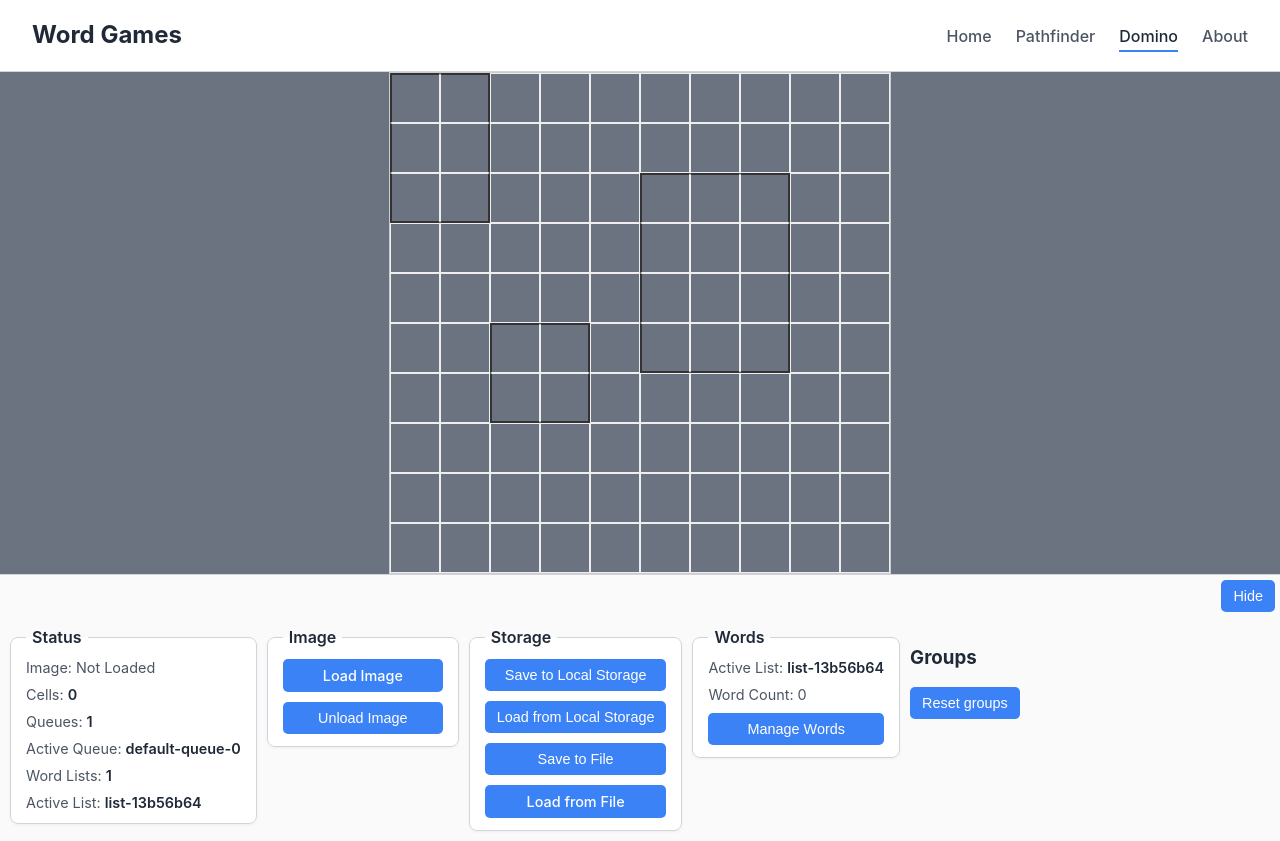
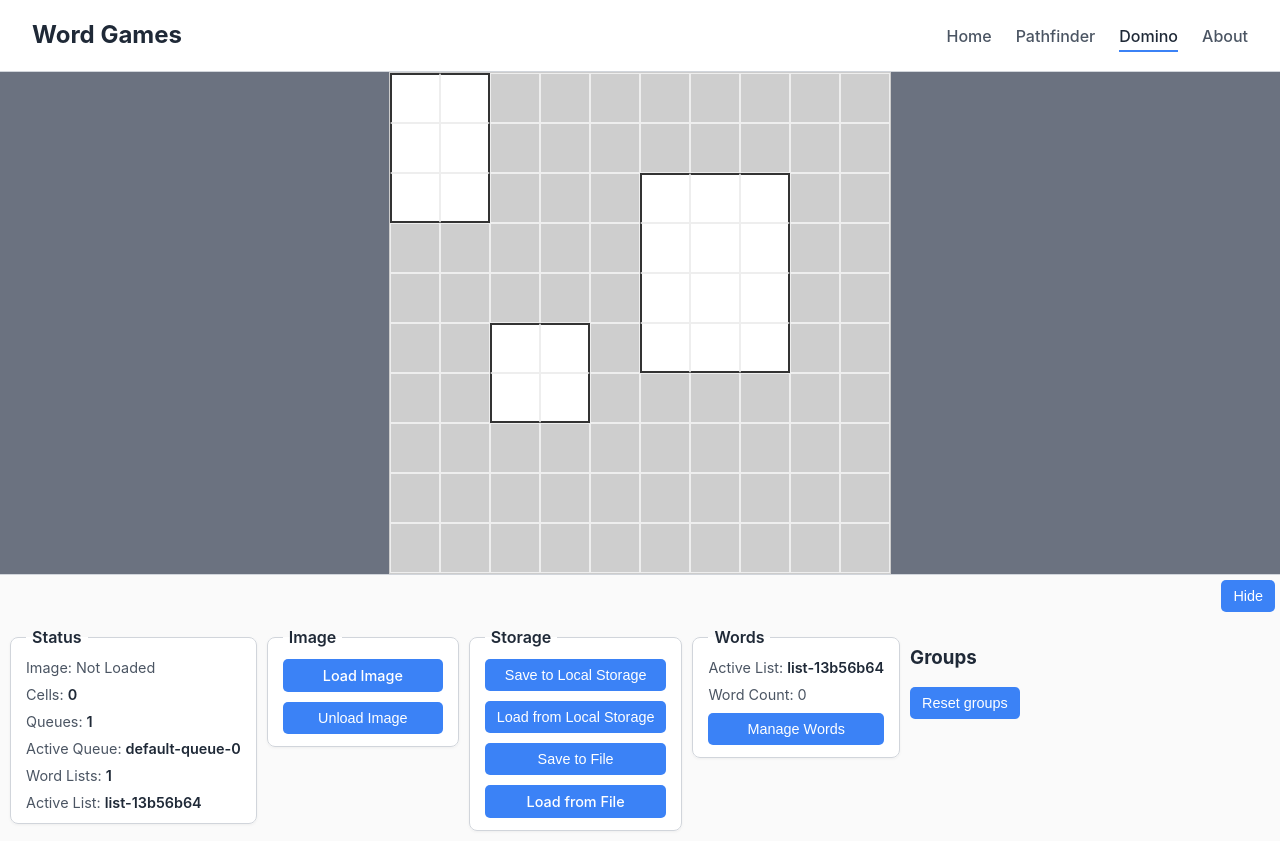
Before and after one commit to alcobased/puzzle-collection, a React (Vite) app: page /domino in a window 1280 px wide. Built offline with nearby package versions, Linux system fonts and the light colour scheme.

Commit message:
refactor: Use CSS classes for GridCell styling and update cell colors

```diff
--- /dev/null
+++ b/src/components/puzzles/domino/GridCell.css
@@ -0,0 +1,41 @@
+
+.grid-cell {
+  width: 50px;
+  height: 50px;
+  box-sizing: border-box;
+  display: flex;
+  justify-content: center;
+  align-items: center;
+  font-size: 1.2em;
+  font-weight: bold;
+  border: 1px solid #eee;
+  background-color: var(--cell-background);
+}
+
+.grid-cell.occupied {
+  background-color: var(--background-content);
+}
+
+.grid-cell.selected {
+  background-color: rgba(100, 100, 255, 0.4);
+}
+
+.grid-cell.selected.invalid {
+  background-color: rgba(255, 100, 100, 0.4);
+}
+
+.grid-cell.border-top {
+  border-top: 2px solid #333;
+}
+
+.grid-cell.border-bottom {
+  border-bottom: 2px solid #333;
+}
+
+.grid-cell.border-left {
+  border-left: 2px solid #333;
+}
+
+.grid-cell.border-right {
+  border-right: 2px solid #333;
+}
--- a/src/components/puzzles/domino/GridCell.jsx
+++ b/src/components/puzzles/domino/GridCell.jsx
@@ -5,6 +5,7 @@ import {
   startSelection,
   updateSelection,
 } from '../../../features/domino/dominoSlice';
+import './GridCell.css';
 
 const GridCell = ({ cellX, cellY, group, isSelected, isSelectionValid }) => {
   const dispatch = useDispatch();
@@ -17,51 +18,35 @@ const GridCell = ({ cellX, cellY, group, isSelected, isSelectionValid }) => {
     dispatch(updateSelection({ x: cellX, y: cellY }));
   };
 
-  let backgroundColor = 'transparent';
-  if (isSelected) {
-    backgroundColor = isSelectionValid
-      ? 'rgba(100, 100, 255, 0.3)' // Valid selection: light blue
-      : 'rgba(255, 100, 100, 0.3)'; // Invalid selection: light red
+  const classNames = ['grid-cell'];
+
+  if (group) {
+    classNames.push('occupied');
+    const { x: groupX, y: groupY, width: groupWidth, height: groupHeight } = group;
+    if (cellY === groupY) {
+      classNames.push('border-top');
+    }
+    if (cellY === groupY + groupHeight - 1) {
+      classNames.push('border-bottom');
+    }
+    if (cellX === groupX) {
+      classNames.push('border-left');
+    }
+    if (cellX === groupX + groupWidth - 1) {
+      classNames.push('border-right');
+    }
   }
 
-  const cellStyle = {
-    width: '50px',
-    height: '50px',
-    boxSizing: 'border-box',
-    display: 'flex',
-    justifyContent: 'center',
-    alignItems: 'center',
-    fontSize: '1.2em',
-    fontWeight: 'bold',
-    borderTop: '1px solid #eee',
-    borderBottom: '1px solid #eee',
-    borderLeft: '1px solid #eee',
-    borderRight: '1px solid #eee',
-    backgroundColor,
-  };
-
-  if (group) {
-    const { x: groupX, y: groupY, width: groupWidth, height: groupHeight } = group;
-    const borderThickness = '2px';
-    const borderColor = '#333';
-
-    if (cellY === groupY) {
-      cellStyle.borderTop = `${borderThickness} solid ${borderColor}`;
-    }
-    if (cellY === groupY + groupHeight - 1) {
-      cellStyle.borderBottom = `${borderThickness} solid ${borderColor}`;
-    }
-    if (cellX === groupX) {
-      cellStyle.borderLeft = `${borderThickness} solid ${borderColor}`;
-    }
-    if (cellX === groupX + groupWidth - 1) {
-      cellStyle.borderRight = `${borderThickness} solid ${borderColor}`;
+  if (isSelected) {
+    classNames.push('selected');
+    if (!isSelectionValid) {
+      classNames.push('invalid');
     }
   }
 
   return (
     <div
-      style={cellStyle}
+      className={classNames.join(' ')}
       onMouseDown={handleMouseDown}
       onMouseEnter={handleMouseEnter}
     >
```
